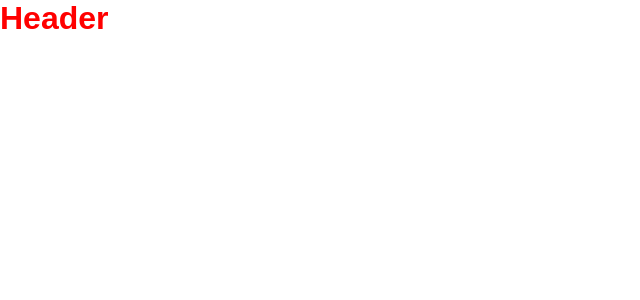
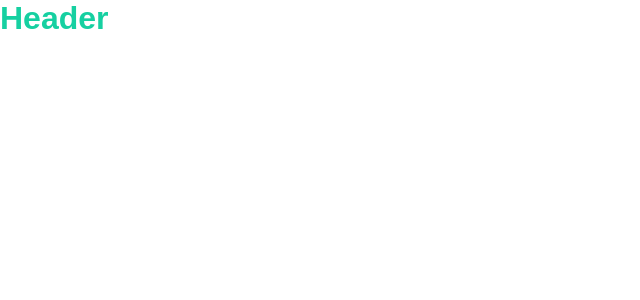
Before and after one commit to PhanTrang01/Ecommerce-CLient, a Next.js app: page / in a window 1280 px wide. Shown: the top 300 px of the page, without its empty margins (0-640 px from the left). Built offline with nearby package versions, Linux system fonts and the light colour scheme.

Commit message:
add header

```diff
--- a/components/Header.tsx
+++ b/components/Header.tsx
@@ -8,7 +8,8 @@ const Header = () => {
   )
 }
 const HeaderContainer = styled.div`
-  color: red;
+  color: #16d0a1;
+
 `
 
 export default Header
```
